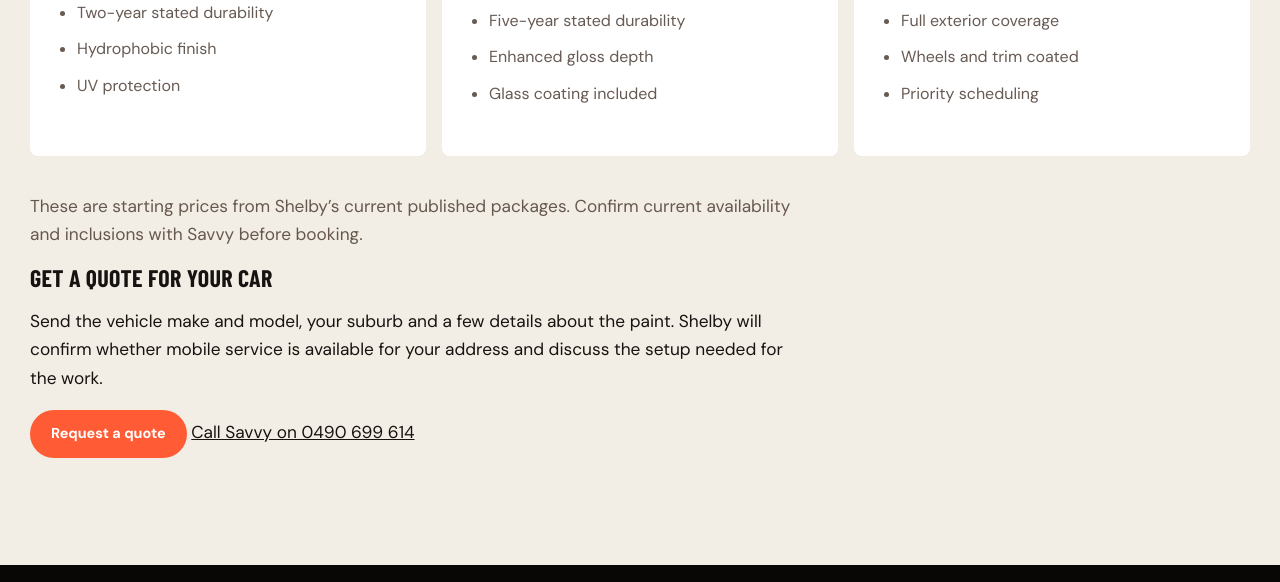
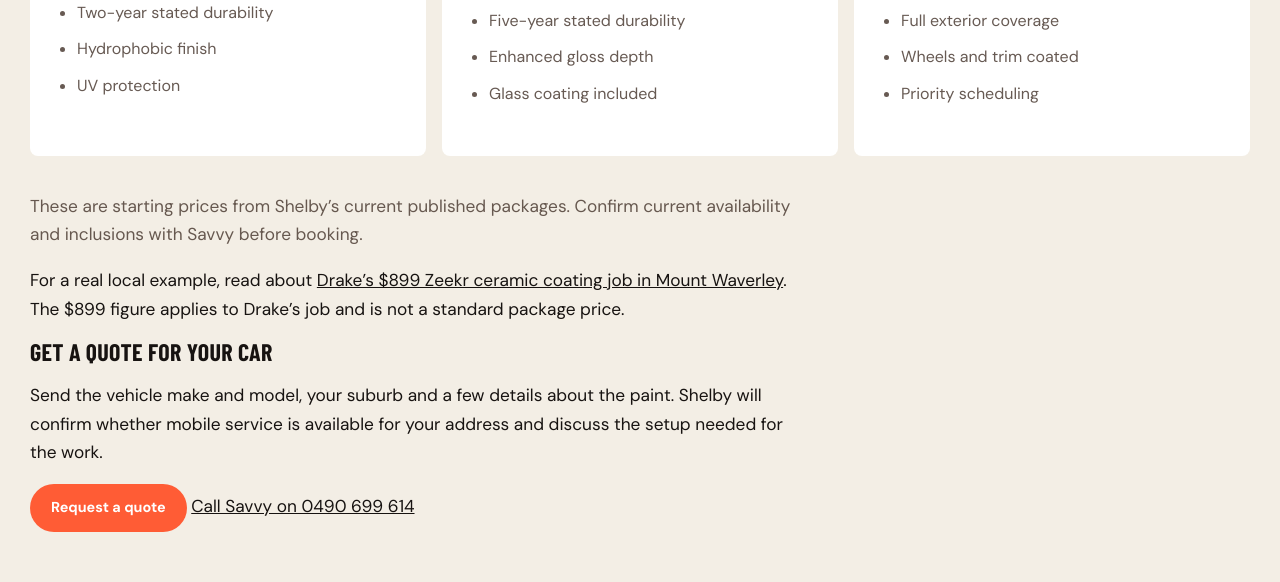
Before and after one commit to sashakaluar-oss/savvy-ceramic, a plain HTML site: page ceramic-coating-melbourne-price.html in a window 1280 px wide. Shown: the part 936-1518 px from the top of the page. Drawn offline with nearby package versions, Linux system fonts and the light colour scheme; a web font is replaced by a local one.

Commit message:
Link Mount Waverley Zeekr case study

```diff
--- a/ceramic-coating-melbourne-price.html
+++ b/ceramic-coating-melbourne-price.html
@@ -17,6 +17,7 @@
 <main id="main"><section class="article-hero"><div class="wrap"><p class="eyebrow">Mobile ceramic coating · Melbourne’s south-east</p><h1>Ceramic coating prices in Melbourne</h1></div></section>
 <article class="article-body"><div class="wrap"><p class="article-answer">Shelby’s current starting prices are $499 for Essential, $899 for Premium and $1,499 for Ultimate. Final pricing depends on the vehicle, its paint condition and the preparation required.</p><div class="package-grid"><article class="package-card"><h3>Essential</h3><p class="package-price">From $499</p><p>For newer cars and paint in good condition</p><ul><li>Full wash and decontamination</li><li>One-layer professional ceramic coating</li><li>Two-year stated durability</li><li>Hydrophobic finish</li><li>UV protection</li></ul></article>
 <article class="package-card"><h3>Premium</h3><p class="package-price">From $899</p><p>Most popular for daily drivers</p><ul><li>Full wash and decontamination</li><li>Minor paint correction</li><li>Two-layer ceramic coating</li><li>Five-year stated durability</li><li>Enhanced gloss depth</li><li>Glass coating included</li></ul></article>
-<article class="package-card"><h3>Ultimate</h3><p class="package-price">From $1,499</p><p>Prestige and performance vehicles</p><ul><li>Multi-stage paint correction</li><li>Three-layer professional ceramic coating</li><li>Seven-year stated durability</li><li>Full exterior coverage</li><li>Wheels and trim coated</li><li>Priority scheduling</li></ul></article></div><p class="article-source">These are starting prices from Shelby’s current published packages. Confirm current availability and inclusions with Savvy before booking.</p><h2>Get a quote for your car</h2><p>Send the vehicle make and model, your suburb and a few details about the paint. Shelby will confirm whether mobile service is available for your address and discuss the setup needed for the work.</p><p><a class="button" href="/index.html#quote">Request a quote</a> <a href="tel:0490699614">Call Savvy on 0490 699 614</a></p></div></article></main>
+<article class="package-card"><h3>Ultimate</h3><p class="package-price">From $1,499</p><p>Prestige and performance vehicles</p><ul><li>Multi-stage paint correction</li><li>Three-layer professional ceramic coating</li><li>Seven-year stated durability</li><li>Full exterior coverage</li><li>Wheels and trim coated</li><li>Priority scheduling</li></ul></article></div><p class="article-source">These are starting prices from Shelby’s current published packages. Confirm current availability and inclusions with Savvy before booking.</p><p>For a real local example, read about <a href="/ceramic-coating-mount-waverley.html">Drake’s $899 Zeekr ceramic coating job in Mount Waverley</a>. The $899 figure applies to Drake’s job and is not a standard package price.</p>
+<h2>Get a quote for your car</h2><p>Send the vehicle make and model, your suburb and a few details about the paint. Shelby will confirm whether mobile service is available for your address and discuss the setup needed for the work.</p><p><a class="button" href="/index.html#quote">Request a quote</a> <a href="tel:0490699614">Call Savvy on 0490 699 614</a></p></div></article></main>
 <footer><div class="wrap"><div class="footer-grid"><a class="brand" href="/index.html"><img class="brand-logo" src="/assets/shelby-logo.jpg" alt="Shelby Ceramic Coating"><span class="brand-name">Shelby Ceramic Coating</span></a><div class="footer-links"><a href="/privacy-policy.html">Privacy</a><a href="/terms-of-use.html">Terms</a><a href="/sitemap.xml">Sitemap</a><a href="https://www.tiktok.com/@shelby.ceramic.coating" target="_blank" rel="noopener noreferrer">TikTok</a><a href="tel:0490699614">Call Savvy 0490 699 614</a><a href="/image-credits.html">Image credits</a></div></div><p class="footer-meta">Professional ceramic coating, car detailing and mobile paint protection across Melbourne’s south-east. ABN 29 650 058 996.</p></div></footer>
 <div class="mobile-bar" aria-label="Quick contact"><a class="call" href="tel:0490699614">Call Savvy</a><a class="quote" href="/index.html#quote">Get a quote</a></div><script src="/assets/shelby-home.js" defer></script></body></html>
```
